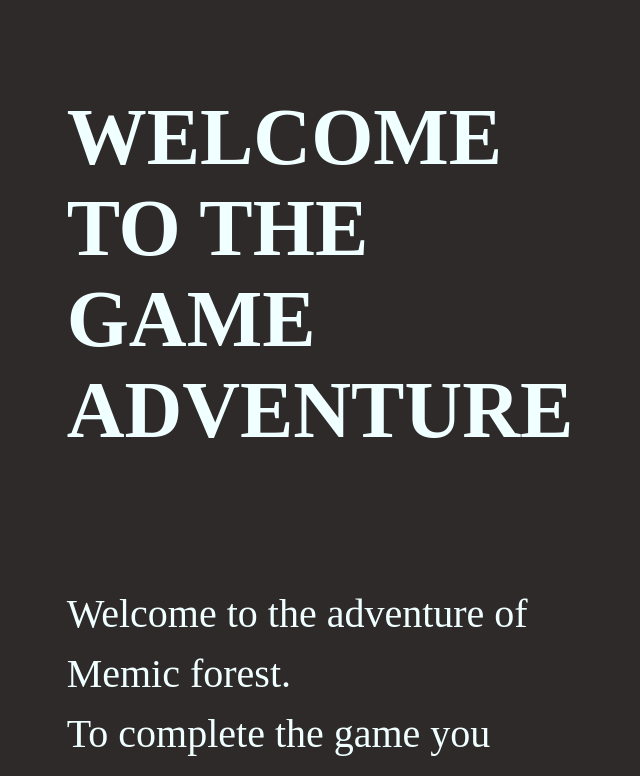
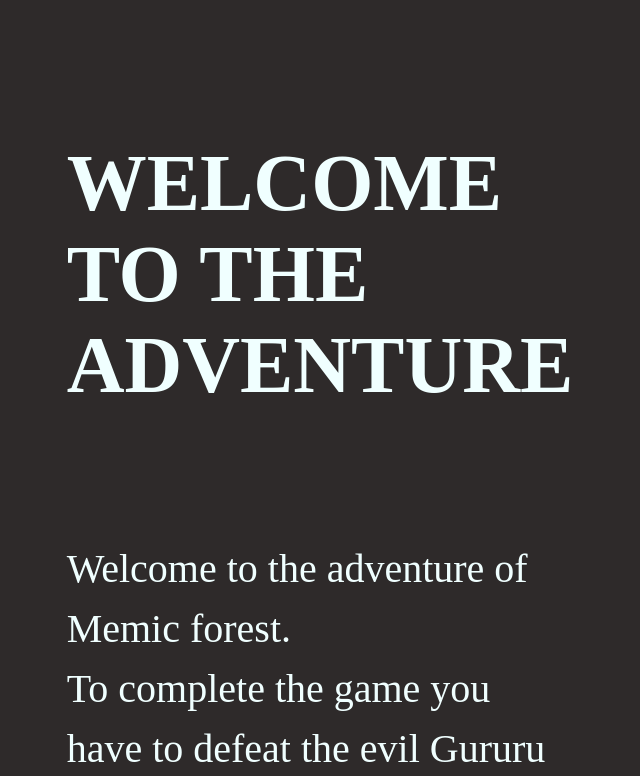
Before and after one commit to payamaya/gameapp, a React (Create React App) app: page / in a window 1280 px wide. Shown: the top 776 px of the page, without its empty margins (0-640 px from the left). Built offline with nearby package versions, Linux system fonts and the light colour scheme.

Commit message:
fixat h2

```diff
--- a/src/components/StartPage.js
+++ b/src/components/StartPage.js
@@ -5,7 +5,7 @@ const startPage = () => {
   return (
     <div className='container'>
       <div className='startContainer'>
-        <h1> WELCOME TO THE GAME ADVENTURE </h1>
+        <h1> WELCOME TO THE ADVENTURE </h1>
         <div className='textStart'>
           <p>
             Welcome to the adventure of Memic forest. <br></br>
```
